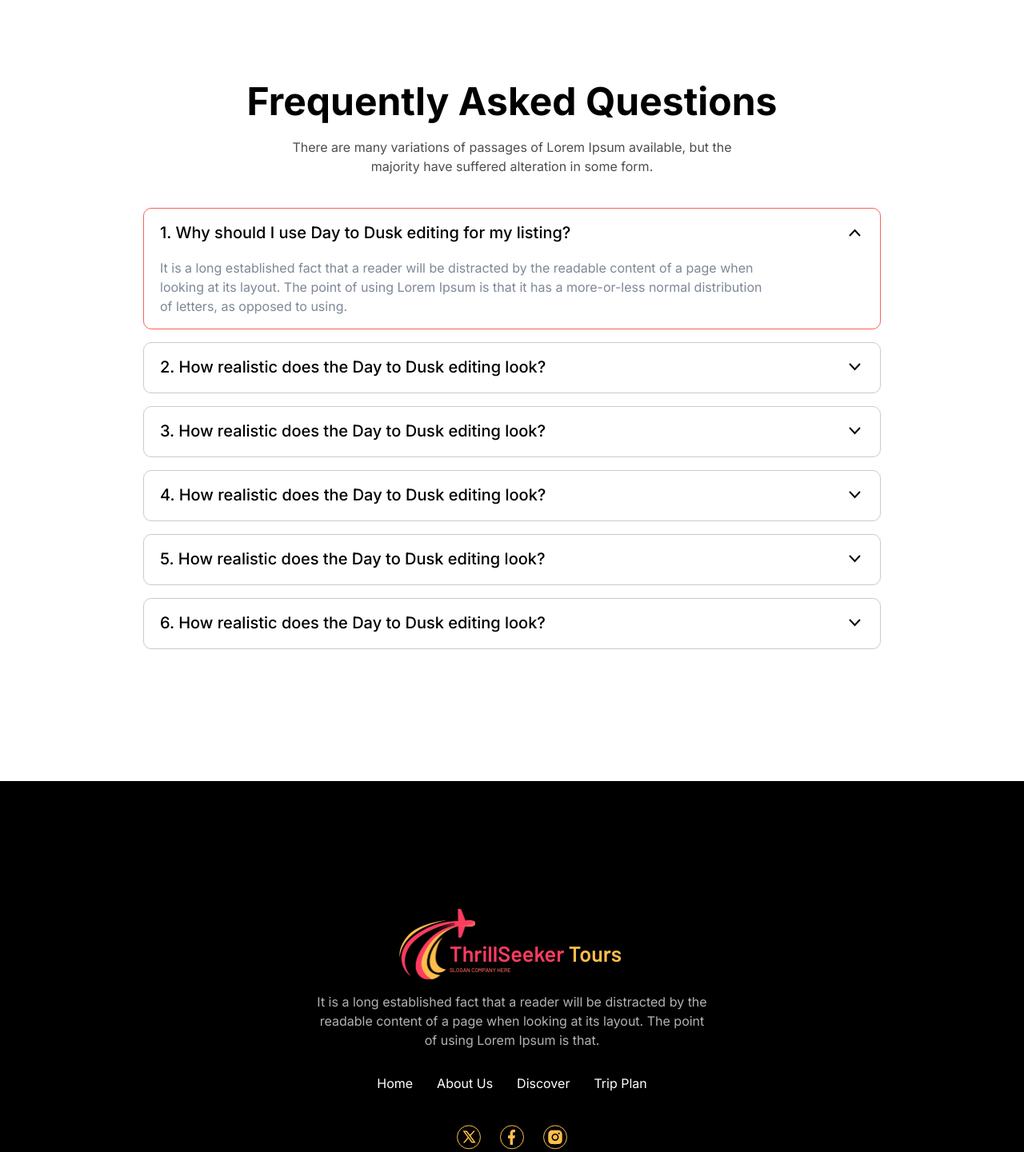
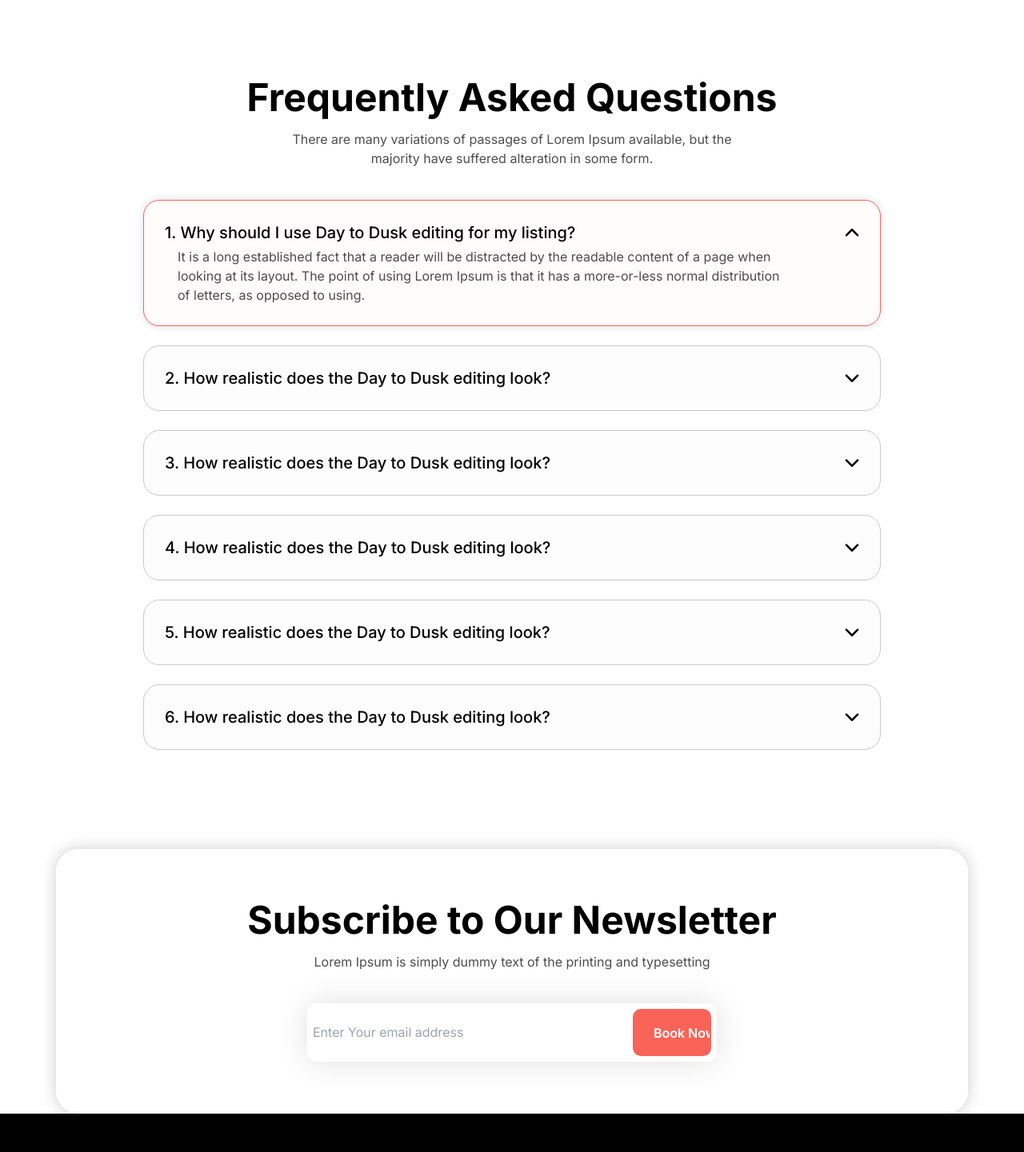
Before and after one commit to mayankpcp7/ThrillSeeker, a React (Create React App) app: page / in a window 1280 px wide. Shown: the part 569-2010 px from the top of the page at 80% size. Built offline with nearby package versions, Linux system fonts and the light colour scheme.

Commit message:
faqs update

```diff
--- a/src/App.css
+++ b/src/App.css
@@ -18,7 +18,9 @@
 }
 
 .input_card.active {
+    background-color: #fffcfc;
     border: 1px solid #Fa6458;
+    box-shadow: 0px 0px 12px 0px #0000001F;
 }
 
 .nav_link:hover {
--- a/src/components/Faqs.jsx
+++ b/src/components/Faqs.jsx
@@ -10,35 +10,54 @@ const Faqs = () => {
     };
 
     return (
-        <div className='max-w-[1440px] mx-auto xl:pb-6 relative mt-[100px] mb-[125px]' id='FAQ'>
+        <div className='max-w-[1440px] mx-auto relative mt-[100px]' id='FAQ'>
             <div className='max-w-[1164px] px-5 md:px-3 mx-auto relative'>
-                <h2 className='font-inter text-5xl font-bold flex items-center justify-center leading-[121%] mb-4'>Frequently Asked Questions</h2>
-                <p className='font-inter text-base font-normal mx-auto max-w-[557px] text-center text-primaryblack leading-[150%] mb-10'>There are many variations of passages of Lorem Ipsum available, but the majority have suffered alteration in some form.</p>
+                <h2 className='font-inter text-[30px] sm:text-[32px] md:text-[36px] lg:text-[40px] xl:text-5xl font-bold flex items-center justify-center text-center leading-[121%] mb-4'>Frequently Asked Questions</h2>
+                <p className='font-inter text-[14px] sm:text-base font-normal mx-auto max-w-[557px] text-center text-primaryblack leading-[150%] mb-4 sm:mb-6 md:mb-8 lg:mb-10'>There are many variations of passages of Lorem Ipsum available, but the majority have suffered alteration in some form.</p>
                 <div className='flex items-center justify-center flex-wrap z-10 relative'>
-                    <div data-aos="zoom-in" data-aos-duration="500" data-aos-delay="300" data-aos-easing="linear" >
+
+                    <div className='mb-[100px]' data-aos="zoom-in" data-aos-duration="500" data-aos-delay="300" data-aos-easing="linear" >
                         {/*================================== mapping in faqs ==========================================*/}
                         {FaqContent.map((faqitem, index) => (
-                            <div key={index} className="pb-4 lg:w-[922px]">
-                                <div className={`bg-white border border-solid border-[#cbcaca] rounded-[10px] ps-5 pe-6 input_card shadow-inputShadow ${expandedIndex === index ? 'active' : ''}`}>
+                            <div key={index} className="pb-4 sm:pb-6 lg:w-[922px]">
+                                <div className={`border border-solid border-[#cbcaca] rounded-[14px] md:rounded-[20px] px-4 md:px-[26px] input_card bg-[#fefdfd] shadow-FaqShadow ${expandedIndex === index ? 'active' : ''}`}>
                                     <button
                                         type="button"
-                                        className={`flex items-center justify-between w-full text-left text-lg md:text-xl leading-[140%] pt-[16px] !font-medium text-dark font-inter ${expandedIndex ? "pb-[18px]" : "pb-[18px]"} ${expandedIndex === index ? 'text-color' : ''}`}
+                                        className={`flex items-center justify-between w-full text-left text-lg md:text-xl leading-[140%] pt-[26px] ${expandedIndex === index ? 'pb-[0px]' : 'pb-[26px]'} !font-medium text-dark font-inter ${expandedIndex === index ? 'text-color' : ''}`}
                                         onClick={() => toggleAccordion(index)} aria-expanded={expandedIndex === index} aria-controls={`faqs-text-${index}`}>
                                         <span className={`pe-7 ${expandedIndex === index ? 'text-color1' : ''}`}>{faqitem.title}</span>
 
-                                        <svg className={`transform origin-center transition duration-200 ease-out ${expandedIndex === index ? 'rotate-180 svg-color' : 'svg-color'}`} width="15" height="10" viewBox="0 0 15 10" fill="none" xmlns="http://www.w3.org/2000/svg">
-                                            <path d="M1 1L7.5 8L14 1" stroke="#000702" strokeWidth="2" />
+                                        <svg className={`transform origin-center transition duration-200 ease-out ${expandedIndex === index ? 'rotate-180 svg-color' : 'svg-color'}`} width="18" height="10" viewBox="0 0 18 10" fill="none" xmlns="http://www.w3.org/2000/svg">
+                                            <path fill-rule="evenodd" clip-rule="evenodd" d="M9.88369 9.63369C9.64928 9.86803 9.3314 9.99967 8.99994 9.99967C8.66848 9.99967 8.3506 9.86803 8.11619 9.63369L1.04494 2.56244C0.925553 2.44713 0.830325 2.3092 0.764814 2.1567C0.699302 2.00419 0.66482 1.84017 0.663377 1.67419C0.661935 1.50822 0.693562 1.34362 0.756414 1.19C0.819265 1.03638 0.912081 0.896812 1.02945 0.779446C1.14681 0.66208 1.28638 0.569264 1.44 0.506413C1.59362 0.443562 1.75822 0.411935 1.92419 0.413377C2.09017 0.41482 2.25419 0.449302 2.4067 0.514814C2.5592 0.580325 2.69713 0.675552 2.81244 0.79494L8.99994 6.98244L15.1874 0.79494C15.4232 0.567242 15.7389 0.441249 16.0667 0.444098C16.3944 0.446946 16.708 0.578406 16.9397 0.810167C17.1715 1.04193 17.3029 1.35544 17.3058 1.68319C17.3086 2.01093 17.1826 2.32669 16.9549 2.56244L9.88369 9.63369Z" fill="black" />
                                         </svg>
                                     </button>
-                                    <div id={`faqs-text-${index}`} role="region" aria-labelledby={`faqs-title-${index}`} className={`grid text-sm text-slate-600 overflow-hidden transition-all duration-300 ease-in-out ${expandedIndex === index ? 'grid-rows-[1fr] opacity-100' : 'grid-rows-[0fr] opacity-0'}`}>
+                                    <div id={`faqs-text-${index}`} role="region" aria-labelledby={`faqs-title-${index}`}
+                                        className={`grid text-base overflow-hidden transition-all duration-300 ease-in-out ${expandedIndex === index ? 'grid-rows-[1fr] opacity-100' : 'grid-rows-[0fr] opacity-0'}`}>
                                         <div className="overflow-hidden">
-                                            <p className={`pb-4 text-dark opacity-70 font-inter font-normal text-base max-w-[760px] ${expandedIndex === index ? 'text-color' : ''}`}>{faqitem.content}</p>
+                                            <p className="pt-1 pb-[26px] text-black opacity-70 font-inter font-normal leading-[150%] md:ps-4 text-[14px] md:text-base max-w-[770px] ${expandedIndex === index ? 'text-color' : ''}">{faqitem.content}</p>
                                         </div>
                                     </div>
                                 </div>
                             </div>
                         ))}
                     </div>
+
+                    <div className='w-full border-solid border border-white shadow-SubscribeCardShadow overflow-hidden rounded-[28.5px] py-16'>
+                        <h2 className='font-inter text-[30px] sm:text-[32px] md:text-[36px] lg:text-[40px] xl:text-5xl font-bold flex items-center justify-center text-center leading-[121%]'>Subscribe to Our Newsletter</h2>
+                        <p className='font-inter text-[14px] sm:text-base font-normal mx-auto max-w-[557px] text-center text-primaryblack leading-[150%] mt-4'>Lorem Ipsum is simply dummy text of the printing and typesetting</p>
+
+                        <div className='flex items-center justify-between gap-4 bg-white border border-white border-solid rounded-[10px] p-1.5 shadow-InputBoxShadow max-w-[512px] mx-auto mt-10'>
+                            <input type="email" placeholder='Enter Your email address' className='w-full outline-none font-inter font-normal text-base leading-[121%]' />
+                            <button class="rounded-[10px] flex items-center font-semibold font-inter h-[59px] w-[126px] overflow-hidden relative group cursor-pointer border-2 text-base border-extralightred bg-extralightred text-extralightred">
+                                <span class="absolute w-64 h-0 transition-all duration-300 origin-center rotate-45 -translate-x-20 bg-white top-1/2 group-hover:h-64 group-hover:-translate-y-32 ease"></span>
+                                <span class="relative text-white text-center px-6 whitespace-nowrap transition duration-300 group-hover:text-extralightred ease">
+                                    Book Now
+                                </span>
+                            </button>
+                        </div>
+
+                    </div>
+
                 </div>
             </div>
         </div>
--- a/tailwind.config.js
+++ b/tailwind.config.js
@@ -25,6 +25,10 @@ module.exports = {
       backgroundImage: {
         header: "url(./assets/images/webp/HeaderBg.webp)",
       },
+      boxShadow: {
+        SubscribeCardShadow: " 0px 0px 20px 0px #00000033",
+        InputBoxShadow: "0px 0px 40px 0px #0000001F",
+      },
     },
   },
   plugins: [],
```
